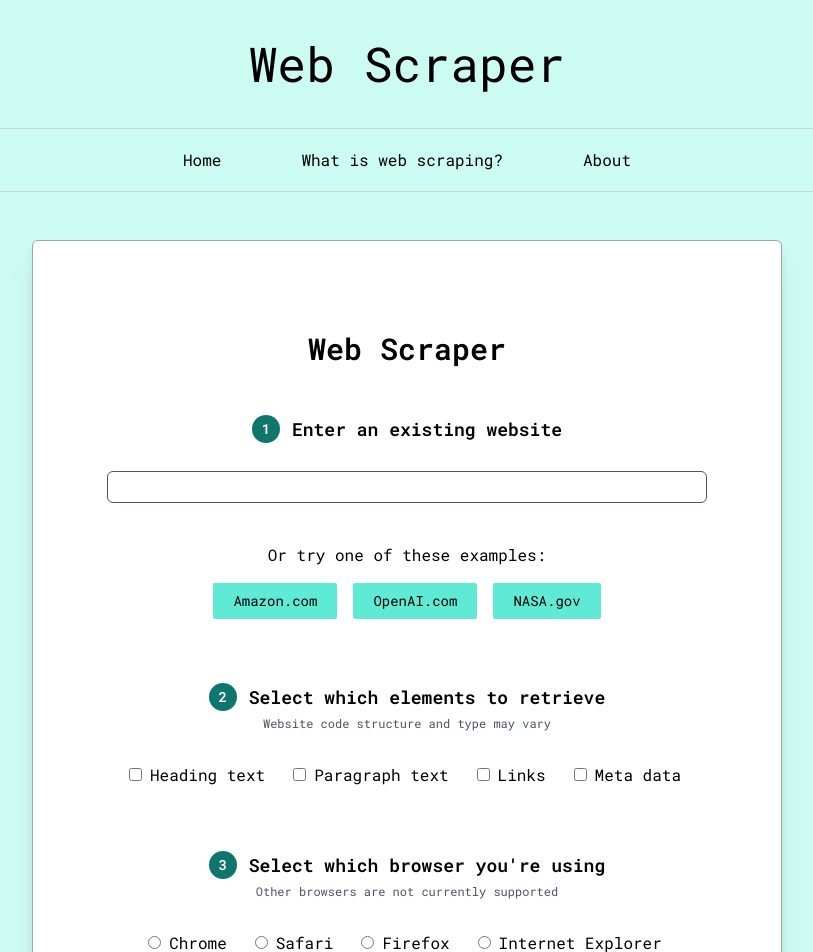
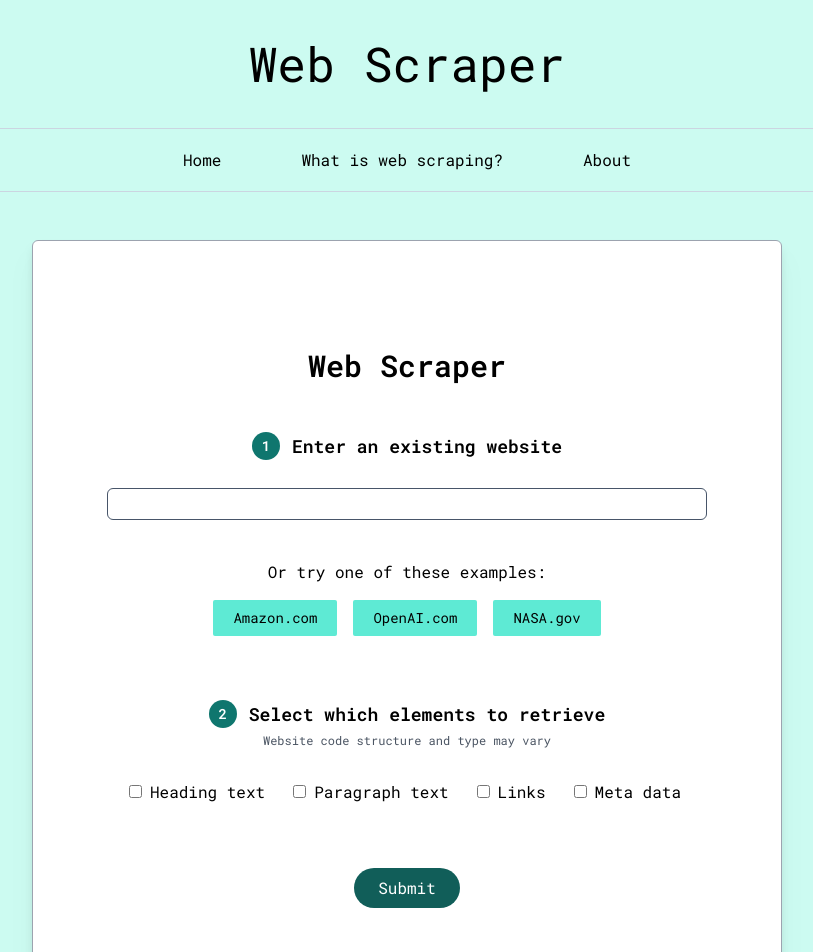
Before and after one commit to bridgerbrown/web-scraper-python, a Next.js app in the folder frontend/: page / in a window 1280 px wide. Shown: the top 952 px of the page, without its empty margins (233-1046 px from the left). Built offline with nearby package versions, Linux system fonts and the light colour scheme.

Commit message:
getting rid of 'data' directory in binary path, removing browser seletion in startsection since render will use chrome

```diff
--- a/frontend/app/home.tsx
+++ b/frontend/app/home.tsx
@@ -8,9 +8,9 @@ import Loading from "@/components/Loading";
 import axios from "axios";
 
 export default function Home() {
-  const startSectionCSS: string = `bg-white drop-shadow-xl md:w-[750px] w-11/12 min-h-[925px] border border-gray-400
+  const startSectionCSS: string = `bg-white drop-shadow-xl md:w-[750px] w-11/12 min-h-[775px] border border-gray-400
     rounded-md mt-12 justify-center items-center flex flex-col`;
-  const resultsSectionCSS: string = `pt-14 bg-white drop-shadow-xl md:w-[750px] w-11/12 min-h-[925px] border border-gray-400
+  const resultsSectionCSS: string = `pt-14 bg-white drop-shadow-xl md:w-[750px] w-11/12 min-h-[775px] border border-gray-400
     rounded-md mt-12 justify-start items-center flex flex-col`;
 
   const [url, setUrl] = useState<string>("");
--- a/frontend/components/ResultsSection.tsx
+++ b/frontend/components/ResultsSection.tsx
@@ -5,7 +5,7 @@ export default function ResultsSection(props: any){
         handleRedo, headingData, paragraphData, linkData, metaData } = props;
 
   return (
-    <div className="flex flex-col justify-center items-center">
+    <div className="flex flex-col justify-center items-center pt-8">
       <h1 className="md:text-3xl text-2xl font-semibold mb-2">
         Results
       </h1>
--- a/frontend/components/StartSection.tsx
+++ b/frontend/components/StartSection.tsx
@@ -156,93 +156,6 @@ export default function StartSection(props: any) {
           }
         </div>
       </div>
-      <div className="mb-6 flex flex-col justify-center items-center">
-        <span className="mb-1 flex justify-center items-center">
-          <div className={stepCircleCSS}>
-            <h2 className={stepNumberCSS}>
-              3
-            </h2>
-          </div>
-          <h2 className={titleCSS}>
-            Select which browser you&apos;re using
-          </h2>
-        </span>
-        <p className="mb-6 text-gray-600 text-xs">
-            Other browsers are not currently supported
-        </p>
-        <div className="text-center mt-2 mb-0">
-          <form
-            id="browsers"
-            className=""
-          >
-            <input
-              type="radio"
-              id="chrome"
-              value="chrome"
-              name="browsers"
-              onChange={handleRadioChange}
-              className={radioCSS}
-            />
-            <label
-              htmlFor="chrome"
-              className={labelCSS}
-            >
-              Chrome
-            </label>
-            <input
-              type="radio"
-              id="safari"
-              value="safari"
-              name="browsers"
-              onChange={handleRadioChange}
-              className={radioCSS}
-            />
-            <label
-              htmlFor="safari"
-              className={labelCSS}
-            >
-              Safari
-            </label>
-            <br className="md:hidden" />
-            <input
-              type="radio"
-              id="firefox"
-              value="firefox"
-              name="browsers"
-              onChange={handleRadioChange}
-              className={radioCSS}
-            />
-            <label
-              htmlFor="firefox"
-              className={labelCSS}
-            >
-              Firefox
-            </label>
-            <input
-              type="radio"
-              id="ie"
-              value="ie"
-              name="browsers"
-              onChange={handleRadioChange}
-              className={radioCSS}
-            />
-            <label
-              htmlFor="ie"
-              className={labelCSS}
-            >
-              Internet Explorer
-            </label>
-          </form>
-          {
-            browserError ?
-            <p className="mb-5 pt-4 text-red-600 text-sm">
-              Select a browser!
-            </p>
-            :
-            <div className="mb-14"></div>
-          }
-        </div>
-      </div>
       <div className="w-full flex items-center justify-center">
         <button
           onClick={handleSubmit}
```
Also changed, not shown: 1 other file (tests, documents, lock files or other folders).
